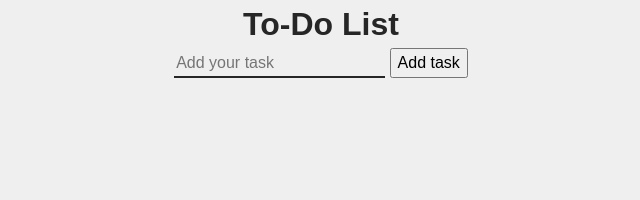
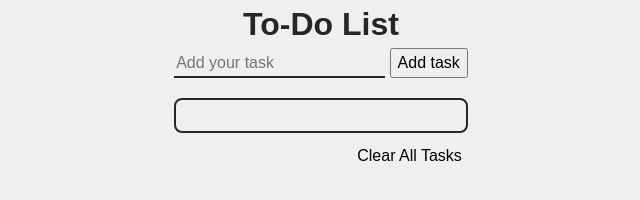
Before and after one commit to samotazky/My-To-Do-List, a plain HTML site: page index.html in a window 1280 px wide. Shown: the whole page, without its empty margins (319-959 px from the left). Drawn offline with Linux system fonts and the light colour scheme.

Commit message:
pridanie tlačidla na mazanie taskov

```diff
--- a/index.html
+++ b/index.html
@@ -20,14 +20,14 @@
     <main>
         <form class="todo-form" data-todo-form>
                 <input type="text" name="addTask" data-new-task placeholder="Add your task">
-                <button class="my-btn" data-add-task-btn >Add task</button>
+                <button class="add-btn" data-add-task-btn >Add task</button>
         </form>
-
         <div class="tasks-list">
             <ul class="ul-tasks" data-todo-list>
 
             </ul>
         </div>
+        <button class="clear-btn">Clear All Tasks</button>
     </main>
 
     <script src="script.js"></script>
--- a/style/style.scss
+++ b/style/style.scss
@@ -1,13 +1,16 @@
 $background-color: #85b8e5;
 $primary-color: #efefef;
 $secondary-color: #262626;
-
+$hover-color : #26262698;
+$primary-font: 'Poppins', sans-serif;
 
 body {
-    text-align: center;
+    display: flex;
+    flex-direction: column;
+    align-items: center;
     background: $primary-color;
-    font-family: 'Poppins', sans-serif;
-    color: #262626;
+    font-family: $primary-font;
+    color: $secondary-color;
 }
 
 input[type="text"] {
@@ -17,11 +20,29 @@ input[type="text"] {
     background: transparent;
 }
 
-.ul-tasks {
-    margin-top: 1em;
+.tasks-list {
+    padding: 5px 0;
+    margin-top: 20px;
+    border: 2px solid #262626 ;
+    border-radius: 8px;
+    max-width: 600px;
+    min-width: fit-content;
+    margin: 20px auto 10px auto;
     text-align: center;
+    min-height: 35px;
 }
 
 ul {
     list-style: none;
 }
+
+.clear-btn {
+    border: none;
+    background: transparent;
+    float: right;
+}
+
+.clear-btn:hover {
+    cursor: pointer;
+    color: $hover-color;
+}
```
Also changed, not shown: style/style.css, 1 other file.
